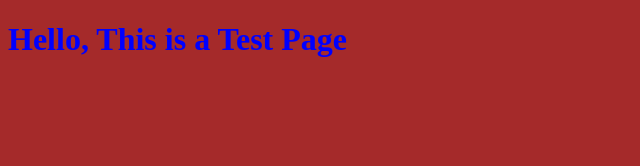
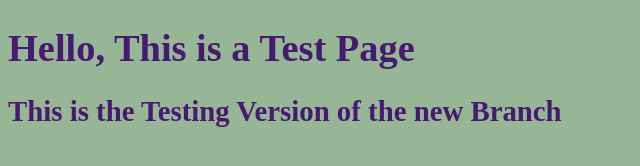
Before and after one commit to mahmouddamer/project, a plain HTML site: page index.html in a window 1280 px wide. Shown: the whole page, without its empty margins (0-640 px from the left). Drawn offline with Linux system fonts and the light colour scheme.

Commit message:
Changing colors and adding an h2

```diff
--- a/index.html
+++ b/index.html
@@ -10,6 +10,7 @@
 
 
 <h1>Hello, This is a Test Page</h1>
+<h2>This is the Testing Version of the new Branch</h2>
     <script src="app.js"></script>
 </body>
 </html>
--- a/style.css
+++ b/style.css
@@ -1,7 +1,9 @@
-h1{
-    color: blue;
+h1, h2{
+    color: rgb(71, 26, 114);
+
 }
 
 body{
-    background-color: brown;
+    background-color: rgb(151, 182, 149);
+    font-size: larger;
 }
```
